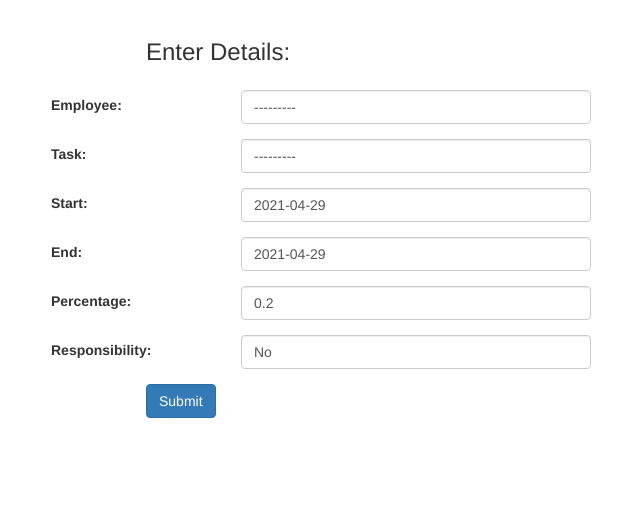
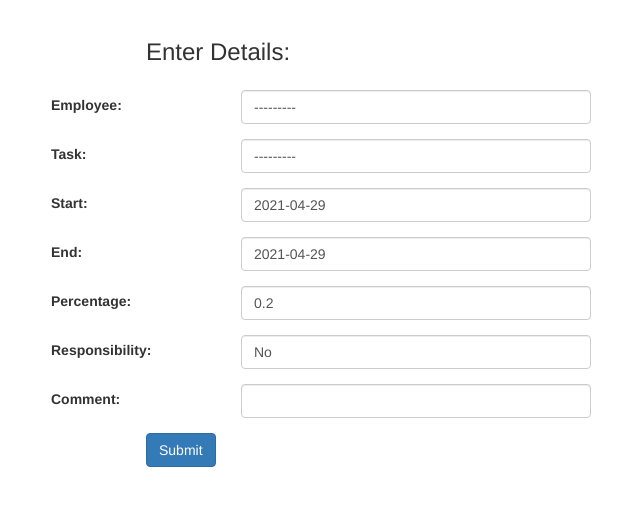
Before and after one commit to Levino614/new_im_project, a Django app: page /add_new_ass/ in a window 1280 px wide. Shown: the part 126-632 px from the top of the page, without its empty margins (49-689 px from the left). Run offline with Django 3.2, Linux system fonts and the light colour scheme; data comes from the database, SQL or seed files in the repository; some libraries are stand-ins or nearby versions.

Commit message:
assignment comment field

```diff
--- a/im_erp/erpapp/Templates/add_new_ass.html
+++ b/im_erp/erpapp/Templates/add_new_ass.html
@@ -58,6 +58,12 @@
     {{ form.responsibility }}
   </div>
    </div>
+   <div class="form-group row">
+  <label class="col-sm-2 col-form-label">Comment:</label>
+  <div class="col-sm-4">
+    {{ form.comment }}
+  </div>
+   </div>
   <div class="form-group row">
   <label class="col-sm-1 col-form-label"></label>
   <div class="col-sm-4">
--- a/im_erp/erpapp/Templates/edit_ass.html
+++ b/im_erp/erpapp/Templates/edit_ass.html
@@ -49,6 +49,12 @@
    <input type="checkbox" class="form-check-input" name="responsibility" id="responsibility" value="{{ assignment.responsibility }}"/>
   </div>
    </div>
+   <div class="form-group row">
+  <label class="col-sm-2 col-form-label">Comment:</label>
+  <div class="col-sm-4">
+   <input type="text" class="form-control" name="comment" id="id_comment" required maxlength="2400" value="{{ assignment.comment }}" />
+  </div>
+   </div>
   <div class="form-group row">
   <label class="col-sm-1 col-form-label"></label>
   <div class="col-sm-4">
--- a/im_erp/erpapp/Templates/edit_chair.html
+++ b/im_erp/erpapp/Templates/edit_chair.html
@@ -40,7 +40,7 @@
     <div class="form-group row">
   <label class="col-sm-2 col-form-label">Requirement:</label>
   <div class="col-sm-4">
-   <input type="date" class="form-control" name="requirement" id="id_requirement" required maxlength="20" value="{{ chair.requirement }}"/>
+   <input type="number" step="0.01" class="form-control" name="requirement" id="id_requirement" required maxlength="15" value="{{ chair.requirement }}"/>
   </div>
    </div>
   <div class="form-group row">
--- a/im_erp/erpapp/Templates/edit_proj.html
+++ b/im_erp/erpapp/Templates/edit_proj.html
@@ -34,7 +34,7 @@
   <div class="form-group row">
   <label class="col-sm-2 col-form-label">Ressources:</label>
   <div class="col-sm-4">
-   <input type="text" class="form-control" name="ressources" id="id_ressources" required maxlength="15" value="{{ project.ressources }}" />
+   <input type="number" step="0.01" class="form-control" name="ressources" id="id_ressources" required maxlength="15" value="{{ project.ressources }}" />
   </div>
    </div>
     <div class="form-group row">
--- a/im_erp/erpapp/forms.py
+++ b/im_erp/erpapp/forms.py
@@ -62,13 +62,14 @@ class ChairForm(forms.ModelForm):
 class AssignmentForm(forms.ModelForm):
     class Meta:
         model = Assignment
-        fields = ['employee', 'task', 'start', 'end', 'percentage', 'responsibility']
+        fields = ['employee', 'task', 'start', 'end', 'percentage', 'responsibility', 'comment']
         widgets = {'employee': forms.Select(attrs={'class': 'form-control'}),
                    'task': forms.Select(attrs={'class': 'form-control'}),
                    'start': forms.DateInput(attrs={'class': 'form-control'}),
                    'end': forms.DateInput(attrs={'class': 'form-control'}),
                    'percentage': forms.NumberInput(attrs={'class': 'form-control', 'step': '0.01', 'max': 1.0, 'min': 0.0}),
                    'responsibility': forms.NullBooleanSelect(attrs={'class': 'form-control'}),
+                   'comment': forms.TextInput(attrs={'class': 'form-control'}),
                    }
 
 
--- a/im_erp/erpapp/models.py
+++ b/im_erp/erpapp/models.py
@@ -59,7 +59,7 @@ class Employee(models.Model):
 
 class Task(models.Model):
     title = models.CharField('Title', max_length=50, default='Title')
-    description = models.CharField('description', max_length=2400, default='Describe the task!')
+    description = models.CharField('Description', max_length=2400, default='Describe the task!')
     assigned_employees_on_month = models.ManyToManyField(Employee, through='AssignmentPerMonth')
 
     def __str__(self):
@@ -130,6 +130,7 @@ class Assignment(models.Model):
     end = models.DateField('To', default=timezone.now())
     percentage = models.FloatField('Functional Capacity', default=0.2)
     responsibility = models.BooleanField('Responsible', default=False)
+    comment = models.CharField('Comment', max_length=2400, default='')
 
     def __str__(self):
         return '{} --({})-> {}'.format(self.employee, self.percentage, self.task)
```
